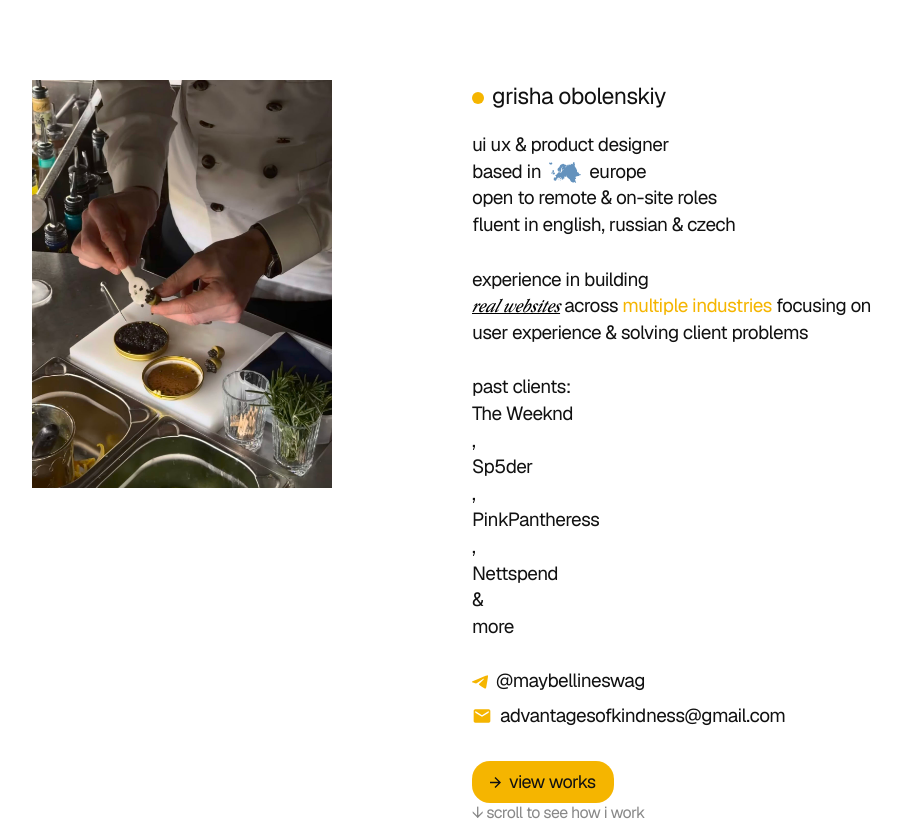
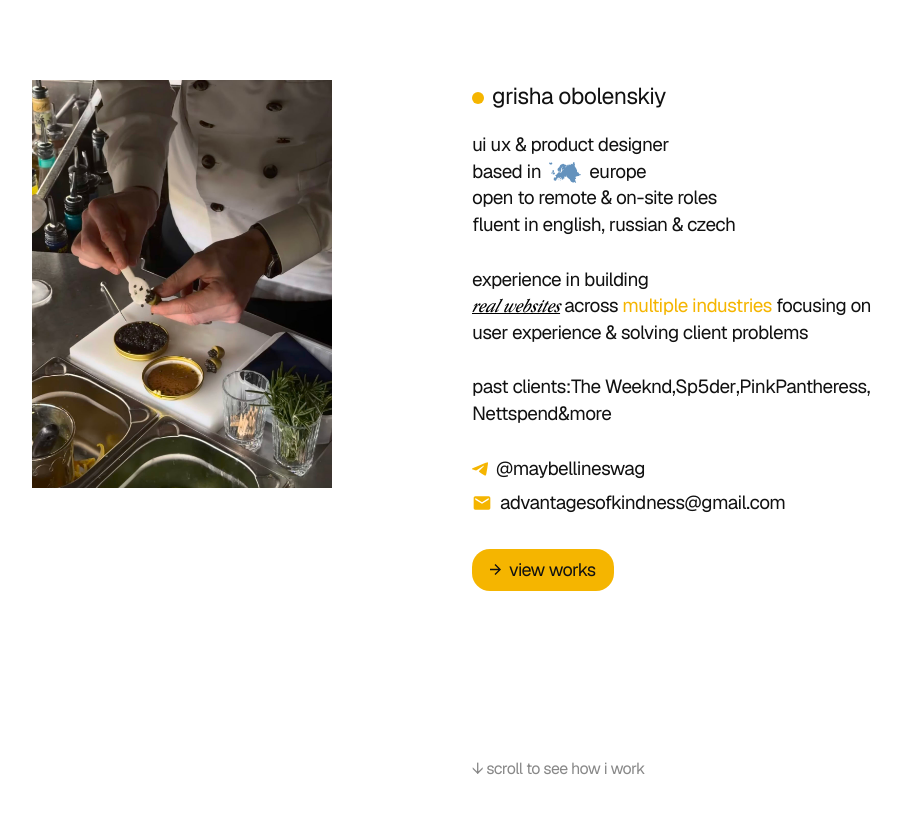
Before and after one commit to maybellineswag/grishaportfolio, a Next.js app: page / in a window 1280 px wide. Shown: the top 821 px of the page, without its empty margins (218-1119 px from the left). Built offline with nearby package versions, Linux system fonts and the light colour scheme.

Commit message:
Quick update

```diff
--- a/src/app/page.tsx
+++ b/src/app/page.tsx
@@ -94,7 +94,7 @@ export default function Portfolio() {
               grisha obolenskiy
             </div>
 
-            <Reveal className="leading-[1.4] mt-[20px]" stagger={0.15}>
+            <Reveal className="leading-[1.4] mt-[20px]" stagger={0.15} threshold={0}>
               <div>ui ux & product designer</div>
               <div className="flex items-center gap-[8px] inline-flex">
                 based in <Image src={europeIcon} alt="europe" width={32} height={32} /> europe
@@ -103,7 +103,7 @@ export default function Portfolio() {
               <div>fluent in english, russian & czech</div>
             </Reveal>
 
-            <Reveal className="mt-[28px] leading-[1.4] text-left" stagger={0.1} delay={0.4}>
+            <Reveal className="mt-[28px] leading-[1.4] text-left" stagger={0.1} delay={0.4} threshold={0}>
               <div>
                 experience in building
               </div>
@@ -117,7 +117,7 @@ export default function Portfolio() {
               </div>
             </Reveal>
 
-            <Reveal className="block md:hidden mt-[28px] text-[#111111] font-normal space-y-1" stagger={0.1}>
+            <Reveal className="block md:hidden mt-[28px] text-[#111111] font-normal space-y-1" stagger={0.1} threshold={0}>
                <a href="https://t.me/maybellineswag" target="_blank" rel="noopener noreferrer" className="flex items-center gap-2 group -m-2 p-2 w-fit">
                  <TelegramIcon className="text-amber" />
                  <span className="group-hover:text-amber transition-colors">maybellineswag</span>
@@ -128,7 +128,7 @@ export default function Portfolio() {
                </a>
             </Reveal>
 
-            <Reveal className="mt-[28px] leading-[1.4] hidden md:block">
+            <Reveal className="mt-[28px] leading-[1.4] hidden md:block" boxClassName="inline-block">
               past clients:{" "}
               <a href="https://www.instagram.com/theweeknd/" target="_blank" className="hover:text-amber transition-colors -m-2 p-2 inline-block">The Weeknd</a>,{" "}
               <a href="https://www.instagram.com/sp5derworldwide/" target="_blank" className="hover:text-amber transition-colors -m-2 p-2 inline-block">Sp5der</a>,{" "}
@@ -143,7 +143,7 @@ export default function Portfolio() {
             </Reveal>
 
             {/* MOBILE CLIENTS LIST */}
-            <Reveal className="mt-[28px] leading-[1.4] block md:hidden text-[19px]" delay={0.2}>
+            <Reveal className="mt-[28px] leading-[1.4] block md:hidden text-[19px]" delay={0.2} threshold={0}>
               past clients: The Weeknd, Sp5der, PinkPantheress, Nettspend & more
             </Reveal>
 
@@ -165,7 +165,7 @@ export default function Portfolio() {
                      <div className="absolute left-full ml-[12px] flex items-center whitespace-nowrap pointer-events-none group-hover:pointer-events-auto">
                         <div className="overflow-hidden transition-all duration-300 max-w-0 opacity-0 group-hover:max-w-[120px] group-hover:opacity-100 flex items-center">
                           <a
-                            href="https://mail.google.com/mail/?view=cm&fs=1&to=advantagesofkindness@gmail.com"
+                            href="https://mail.google.com/mail/?view=cm&fs=1&to=advantagesofkindness@gmail.com&su=Project+Inquiry&body=Hi+Grisha%2C%0A%0AI+%27m+interested+in+collaborating+on+a+project..."
                             target="_blank"
                             rel="noopener noreferrer"
                             onClick={(e) => e.stopPropagation()}
@@ -184,13 +184,9 @@ export default function Portfolio() {
                  </div>
             </Reveal>
 
-            <Reveal className="flex items-center justify-start gap-[24px] mt-[32px]" delay={0.8}>
-              <SolidButton href="/works" className="flex items-center gap-[8px] w-[260px] md:w-auto justify-center md:justify-start bg-amber py-[16px] md:py-[12px] rounded-2xl">
-                <svg viewBox="0 0 24 24" fill="currentColor" className="w-[20px] h-[20px] block md:hidden transition-transform duration-300 group-hover:translate-x-1">
-                  <path d="M21 19V5C21 3.9 20.1 3 19 3H5C3.9 3 3 3.9 3 5V19C3 20.1 3.9 21 5 21H19C20.1 21 21 20.1 21 19ZM8.5 13.5L11 16.51L14.5 12L19 18H5L8.5 13.5Z" />
-                </svg>
-                <span className="hidden md:inline"><ArrowIcon /></span>
-                view works
+            <Reveal className="flex items-center justify-start gap-[24px] mt-[32px]" delay={0.8} threshold={0}>
+              <SolidButton href="/works" className="flex items-center gap-[10px] w-full md:w-auto justify-center md:justify-start bg-amber py-[16px] md:py-[12px] rounded-2xl">
+                 <ArrowIcon /> view works
               </SolidButton>
             </Reveal>
           </div>
@@ -292,9 +288,9 @@ export default function Portfolio() {
               my background
             </div>
 
-            <div className="mt-[20px] flex flex-col gap-[6px] items-center md:items-start">
+            <Reveal className="mt-[20px] flex flex-col gap-[6px] items-start" stagger={0.1}>
               <div className="text-[18px] leading-[1.4]"><ArrowIcon className="inline-block mr-[8px] align-middle" /> i have a background in merch, cover art & general graphic design for various music artists & clothing brands</div>
-              <div className="text-[18px] leading-[1.4]">
+              <div className="text-[18px] leading-[1.4]" >
                 <ArrowIcon className="inline-block mr-[8px] align-middle" />
                 some of my past clients are{" "}
                 <a href="https://www.instagram.com/theweeknd/" target="_blank" className="hover:text-amber transition-colors">The Weeknd</a>,{" "}
@@ -309,7 +305,7 @@ export default function Portfolio() {
                 <a href="https://www.instagram.com/untiljapan/" target="_blank" className="hover:text-amber transition-colors">Untiljapan</a>,{" "}
                 <a href="https://www.instagram.com/seventhheaven/" target="_blank" className="hover:text-amber transition-colors">Seventh Heaven</a> & more
               </div>
-            </div>
+            </Reveal>
 
             <div className="mt-[28px]">
               <SolidButton href="/works" className="flex items-center gap-[10px]">
--- a/src/app/works/page.tsx
+++ b/src/app/works/page.tsx
@@ -161,17 +161,19 @@ export default function Works() {
   return (
     <main className="max-w-[1400px] mx-auto px-6 md:px-[60px] pt-[60px] pb-[160px] flex flex-col text-[#111111] leading-[1.3] tracking-[-0.03em] bg-white">
 
-      <header className="flex items-center justify-between sticky top-0 bg-gradient-to-b from-white via-white to-transparent py-[20px] z-50 mb-[40px] px-2 md:-mx-2">
-        <Link href="/" className="group text-[20px] hover:text-amber transition-colors flex items-center gap-[8px] -m-2 p-2 focus:outline-none">
+      <header className="flex items-center justify-between sticky top-0 bg-white/80 backdrop-blur-md py-[12px] md:py-[20px] z-50 mb-[40px] -mx-6 px-6 md:mx-0 md:px-0 border-b border-black/[0.03]">
+        <Link href="/" className="group text-[16px] md:text-[20px] hover:text-amber transition-colors flex items-center gap-[6px] md:gap-[8px] -m-2 p-2 focus:outline-none whitespace-nowrap">
           <ArrowIcon className="rotate-180" /> go back
         </Link>
-        <Link href="/" className="text-[22px] font-normal hover:text-amber transition-colors -m-2 p-2 focus:outline-none">
+        <Link href="/" className="hidden md:flex text-[22px] font-normal hover:text-amber transition-colors -m-2 p-2 focus:outline-none items-center gap-2">
           <AmberDot />
           grisha obolenskiy
         </Link>
-        <SolidButton href="https://t.me/maybellineswag" target="_blank" className="flex items-center gap-[8px]">
-          <TelegramIcon /> get in touch
-        </SolidButton>
+        <div className="flex items-center">
+          <SolidButton href="https://t.me/maybellineswag" target="_blank" className="text-[14px] md:text-[18px] px-[12px] py-[8px] md:px-[18px] md:py-[12px] flex items-center gap-[6px] md:gap-[8px] whitespace-nowrap">
+            <TelegramIcon className="w-[14px] h-[14px] md:w-[16px] md:h-[16px]" /> get in touch
+          </SolidButton>
+        </div>
       </header>
 
       <div className="flex flex-col gap-[160px]">
--- a/src/components/Reveal.tsx
+++ b/src/components/Reveal.tsx
@@ -7,26 +7,30 @@ interface RevealProps {
   children: React.ReactNode;
   width?: "fit-content" | "100%";
   className?: string;
+  boxClassName?: string;
   delay?: number;
   stagger?: number;
+  threshold?: number;
 }
 
 export const Reveal = ({
   children,
   width = "100%",
   className = "",
+  boxClassName = "block",
   delay = 0,
-  stagger = 0.1
+  stagger = 0.1,
+  threshold = 0.1
 }: RevealProps) => {
   const ref = useRef(null);
-  const isInView = useInView(ref, { once: false, margin: "-100px" });
+  const isInView = useInView(ref, { once: false, amount: threshold });
   const mainControls = useAnimation();
 
   useEffect(() => {
     if (isInView) {
       mainControls.start("visible");
     } else {
-      mainControls.start("hidden"); // Optional: ensure it can reset
+      mainControls.start("hidden"); // Ensure it can reset
     }
   }, [isInView, mainControls]);
 
@@ -53,12 +57,8 @@ export const Reveal = ({
     },
   } as const;
 
-  // If children is already an array, treat them as items to stagger
-  // If it's a single item (like a paragraph), we might want to split it by lines manually
-  // For most of our use cases, we wrap existing blocks.
-
   return (
-    <div ref={ref} style={{ position: "relative", width, overflow: "hidden" }} className={className}>
+    <div ref={ref} style={{ position: "relative", width, overflow: "visible" }} className={className}>
       <motion.div
         variants={containerVariants}
         initial="hidden"
@@ -67,7 +67,7 @@ export const Reveal = ({
         {React.Children.map(children, (child) => {
           if (!child) return null;
           return (
-            <motion.div variants={itemVariants}>
+            <motion.div variants={itemVariants} className={boxClassName}>
               {child}
             </motion.div>
           );
--- a/src/components/SmoothScroll.tsx
+++ b/src/components/SmoothScroll.tsx
@@ -5,7 +5,7 @@ import { ReactNode } from 'react';
 
 export function SmoothScroll({ children }: { children: ReactNode }) {
   return (
-    <ReactLenis root>
+    <ReactLenis root options={{ syncTouch: true, autoRaf: true }}>
       {children}
     </ReactLenis>
   );
```
